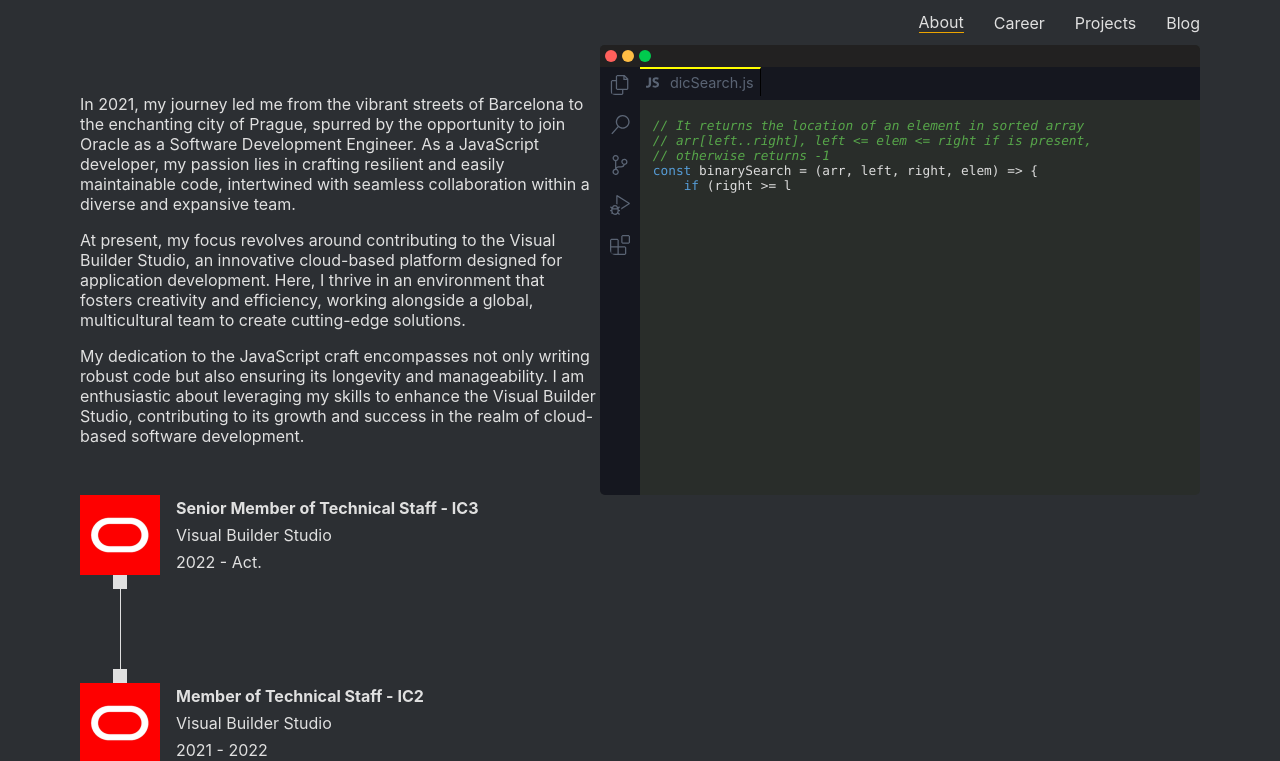
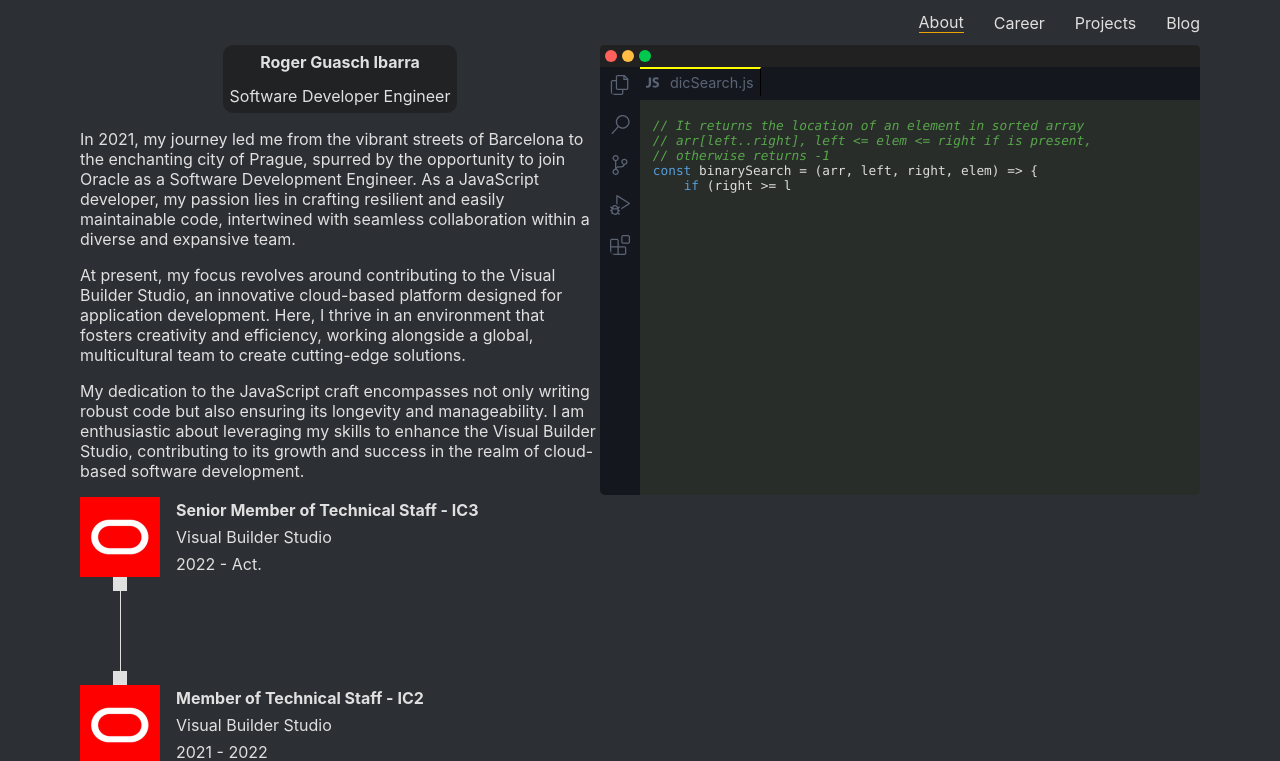
Before and after one commit to roguib/personal-site, a React (Create React App) app: page / in a window 1280 px wide. Shown: the top 761 px of the page. Built offline with nearby package versions, Linux system fonts and the light colour scheme.

Commit message:
initial implementation Profile

```diff
--- a/src/App.css
+++ b/src/App.css
@@ -36,6 +36,7 @@
   flex: 1;
   align-items: center;
   display: flex;
+  flex-direction: column;
 }
 
 .flex-external-icons-container {
--- a/src/App.js
+++ b/src/App.js
@@ -4,6 +4,7 @@
 import JobHistory from './components/JobHistory/JobHistory';
 import PersonalDescription from './components/PersonalDescription/PersonalDescription';
 import Header from './components/Header/Header';
+import Profile from './components/Profile/Profile';
 
 function App() {
   return (
@@ -11,6 +12,7 @@
       <Header />
       <div style={{display: 'flex'}}>
         <div className="col">
+          <Profile />
           <PersonalDescription />
         </div>
         <div className="col">
--- /dev/null
+++ b/src/components/Profile/Profile.css
@@ -0,0 +1,16 @@
+.profile-wrapper {
+    background-color: var(--eerie-black);
+    border-radius: 10px;
+    display: flex;
+    flex-direction: column;
+    align-items: center;
+    justify-content: center;
+}
+
+.profile-wrapper p {
+    margin: 7px;
+}
+
+.profile-wrapper p:first-child {
+    font-weight: bold;
+}
--- /dev/null
+++ b/src/components/Profile/Profile.js
@@ -0,0 +1,12 @@
+import './Profile.css';
+
+function Profile() {
+    return (
+        <div className="profile-wrapper">
+            <p>Roger Guasch Ibarra</p>
+            <p>Software Developer Engineer</p>
+        </div>
+    );
+}
+
+export default Profile;
```
